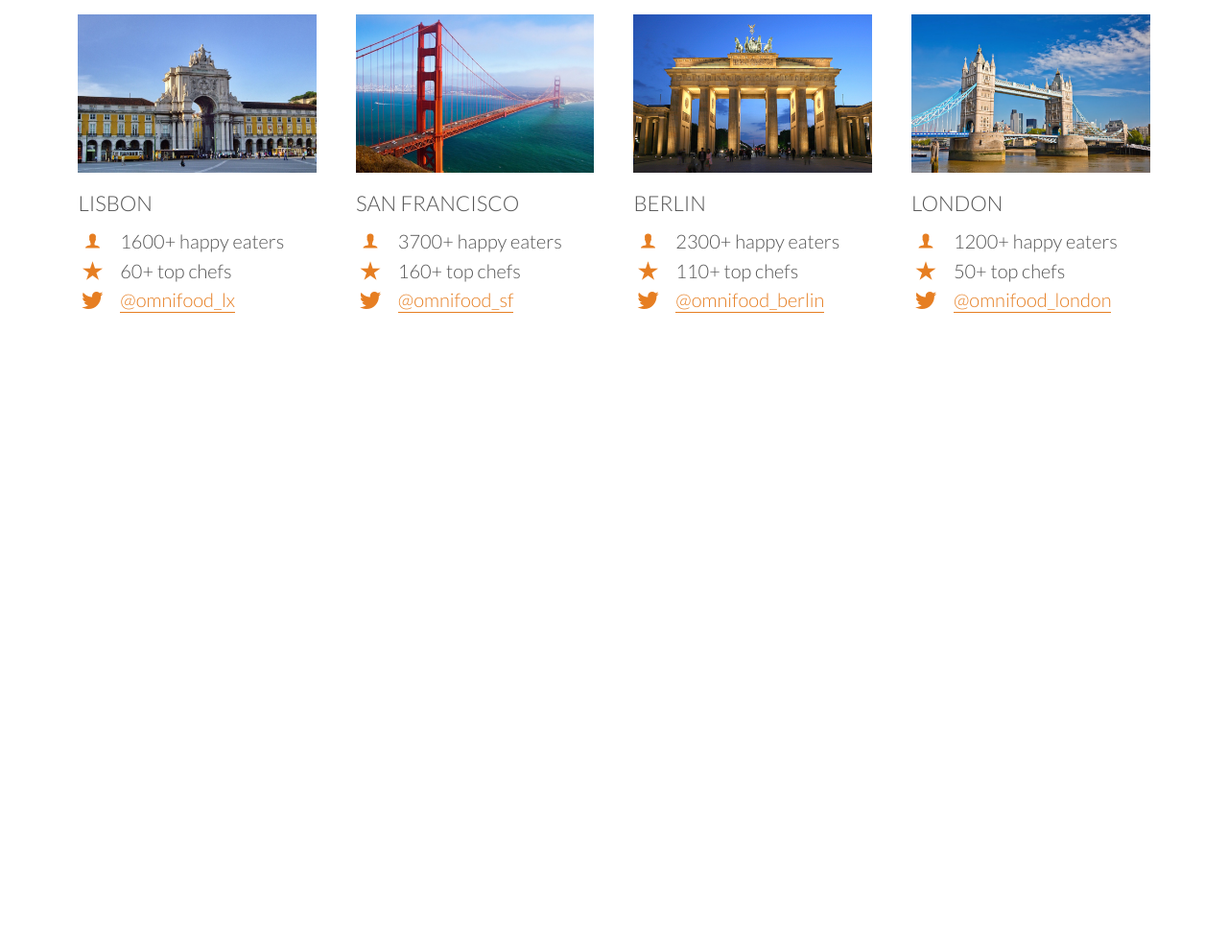
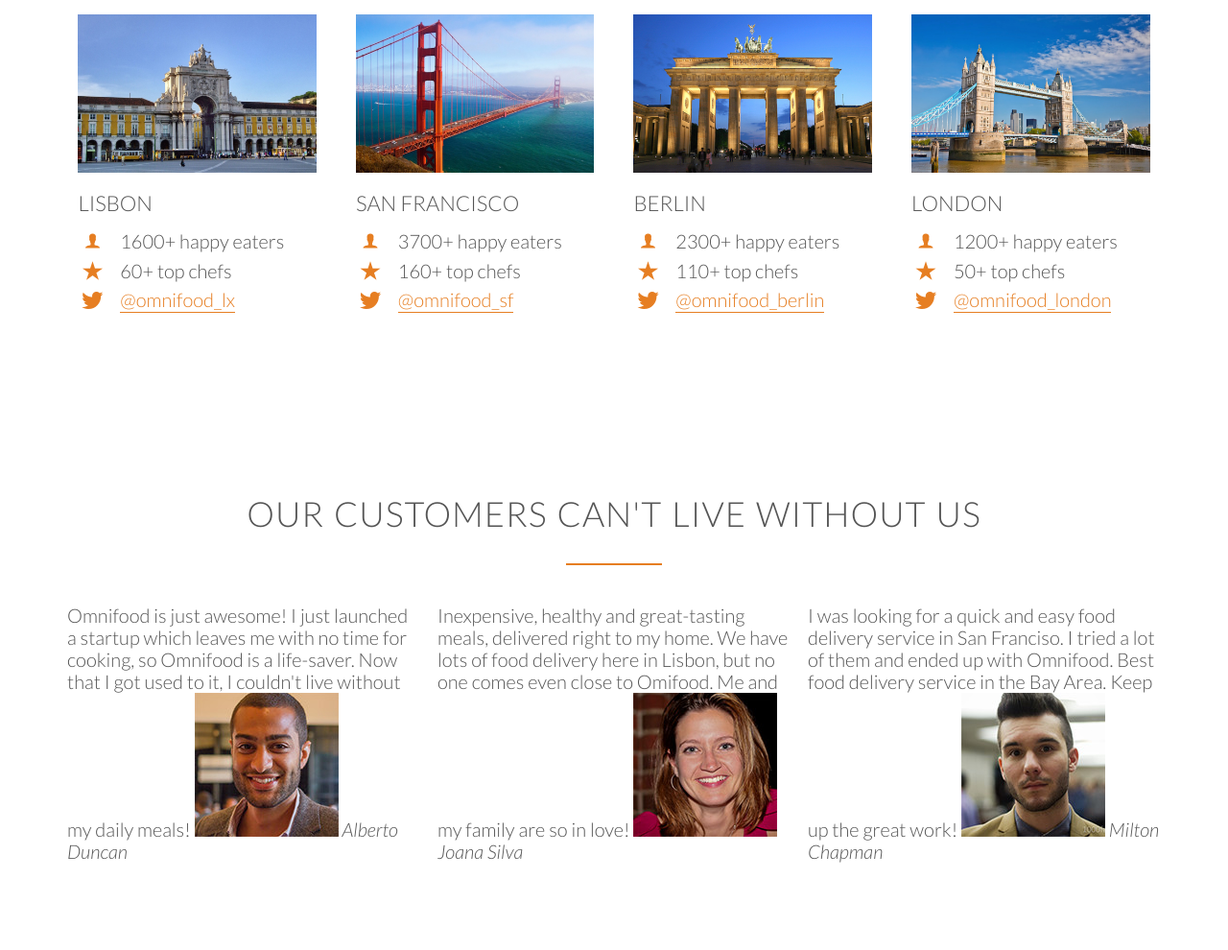
Before and after one commit to LaserPewPew10/omnifood, a plain HTML site: page index.html in a window 1280 px wide. Shown: the part 2930-3920 px from the top of the page at 96% size. Before the commit the page ends 3365 px from the top, so only its background shows below. Drawn offline with Linux system fonts and the light colour scheme; files whose address does not match are found by name.

Commit message:
adding in testimonal section

```diff
--- a/index.html
+++ b/index.html
@@ -232,5 +232,43 @@
 
   </section>
 
+  <section class="section-testimonals">
+<div class="row">
+  <h2>Our customers can't live without us</h2>
+</div>
+<div class="row">
+  <div class="col span-1-of-3">
+    <blockquote>
+      Omnifood is just awesome! I just launched a startup which leaves me with no time for cooking, so Omnifood is a life-saver. Now that I got used to it, I couldn't live without my daily meals!
+      <cite>
+        <img src="resources/img/customer-1.jpg">
+        Alberto Duncan
+      </cite>
+    </blockquote>
+  </div>
+  <div class="col span-1-of-3">
+    <blockquote>
+      Inexpensive, healthy and great-tasting meals, delivered right to my home. We have lots of food delivery here in Lisbon, but no one comes even close to Omifood. Me and my family are so in love!
+      <cite>
+        <img src="resources/img/customer-2.jpg">
+        Joana Silva
+      </cite>
+    </blockquote>
+  </div>
+  <div class="col span-1-of-3">
+    <blockquote>
+      I was looking for a quick and easy food delivery service in San Franciso. I tried a lot of them and ended up with Omnifood. Best food delivery service in the Bay Area. Keep up the great work!
+      <cite>
+        <img src="resources/img/customer-3.jpg">
+        Milton Chapman
+      </cite>
+    </blockquote>
+  </div>
+</div>
+</section>
+
+
+
+
   </body>
 </html>
```
